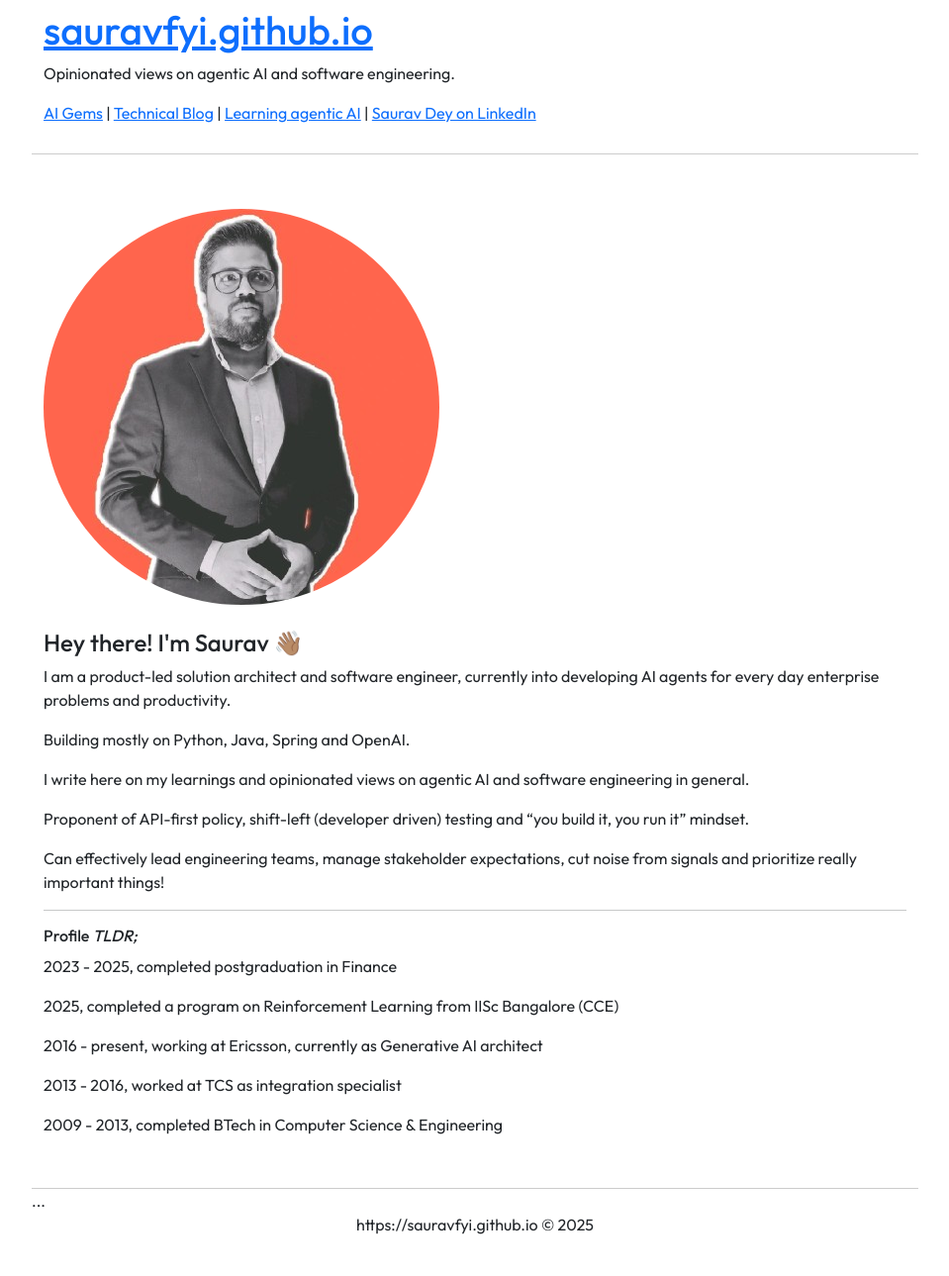
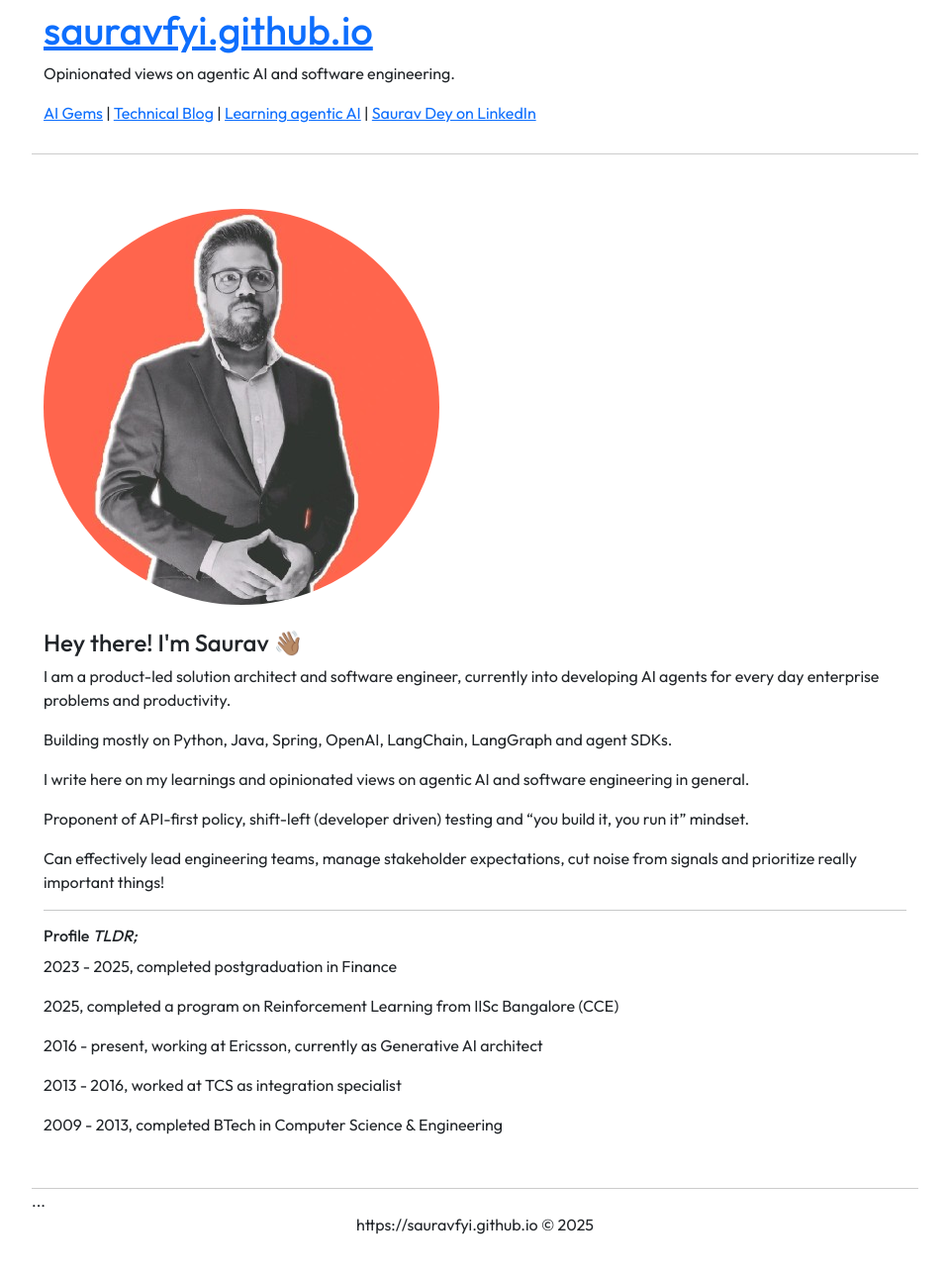
Before and after one commit to coffeeml/coffeeml.github.io, a Jekyll site: the page built from index.markdown, in a window 1280 px wide. Shown: the whole page at 99% size, without its empty margins (160-1119 px from the left). Built offline with Jekyll 4.4.1, drawn with Linux system fonts in a browser that asks for light colours.

Commit message:
Update index.markdown

```diff
--- a/index.markdown
+++ b/index.markdown
@@ -9,7 +9,7 @@ layout: default
         <br />
         <h4>Hey there! I'm Saurav 👋🏽</h4>
         <p>I am a product-led solution architect and software engineer, currently into developing AI agents for every day enterprise problems and productivity.</p>
-        <p>Building mostly on Python, Java, Spring and OpenAI.</p>
+        <p>Building mostly on Python, Java, Spring, OpenAI, LangChain, LangGraph and agent SDKs.</p>
         <p>I write here on my learnings and opinionated views on agentic AI and software engineering in general.</p>
         <p>Proponent of API-first policy, shift-left (developer driven) testing and “you build it, you run it” mindset.</p>
         <p>Can effectively lead engineering teams, manage stakeholder expectations, cut noise from signals and prioritize really important things!</p>
```
